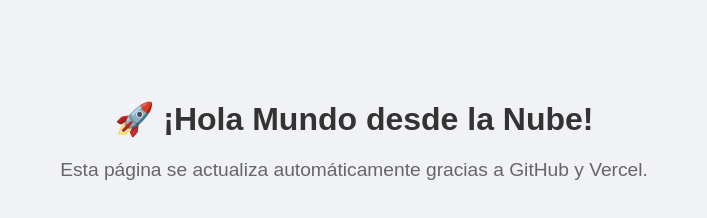
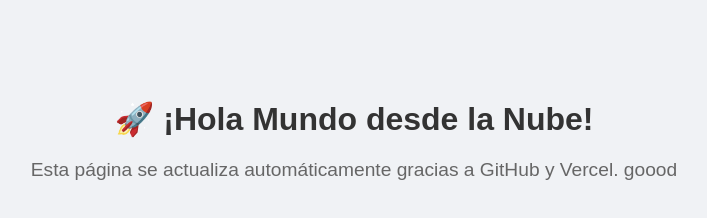
Before and after one commit to AmitValdivia/tesssst, a plain HTML site: page index.html in a window 1280 px wide. Shown: the whole page, without its empty margins (286-993 px from the left). Drawn offline with Linux system fonts and the light colour scheme.

Commit message:
primer cambiooo
primer

```diff
--- a/index.html
+++ b/index.html
@@ -12,6 +12,6 @@
 </head>
 <body>
     <h1>🚀 ¡Hola Mundo desde la Nube!</h1>
-    <p>Esta página se actualiza automáticamente gracias a GitHub y Vercel.</p>
+    <p>Esta página se actualiza automáticamente gracias a GitHub y Vercel. goood</p>
 </body>
 </html>
```
